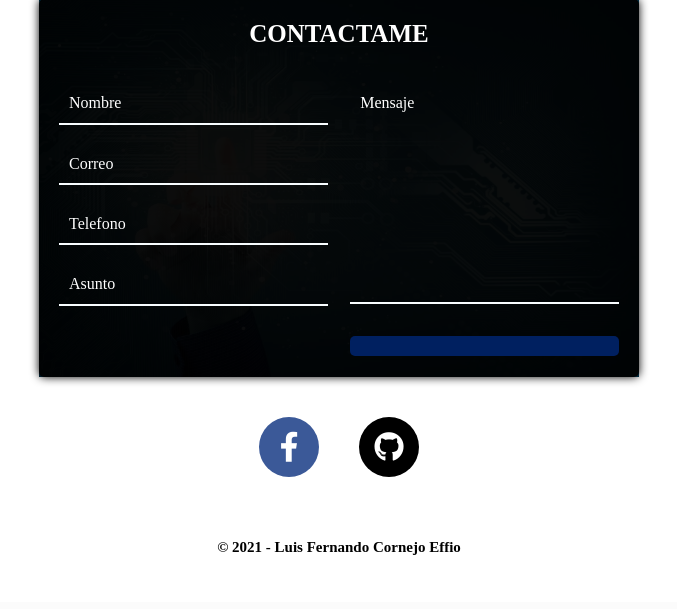
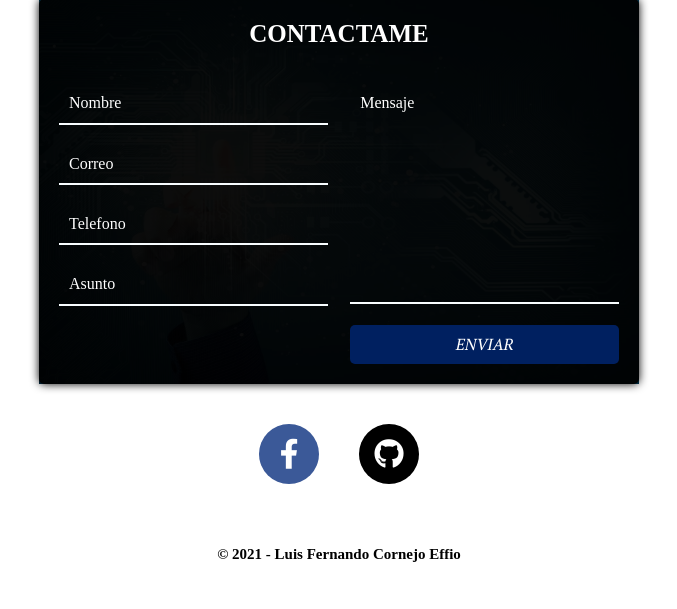
Before and after one commit to LuisFernandoCornejoEffio1996/Portafolio, a PHP site: page / in a window 1280 px wide. Shown: the part 2841-3450 px from the top of the page, without its empty margins (301-978 px from the left). Before the commit the page ends 3396 px from the top, so only its background shows below. Run offline with PHP 8.4, Linux system fonts and the light colour scheme; some web fonts are replaced.

Commit message:
modificar 2

```diff
--- a/index.php
+++ b/index.php
@@ -172,7 +172,7 @@
                         </div>
                         <div class="msj">
                             <textarea placeholder="Mensaje" name="msj"></textarea>
-                            <button type="submit" class="submit" value="Enviar" name="enviar">
+                            <input type="submit" class="submit" value="Enviar" name="enviar">
                         </div>
                     </div>
                 </form>
```
